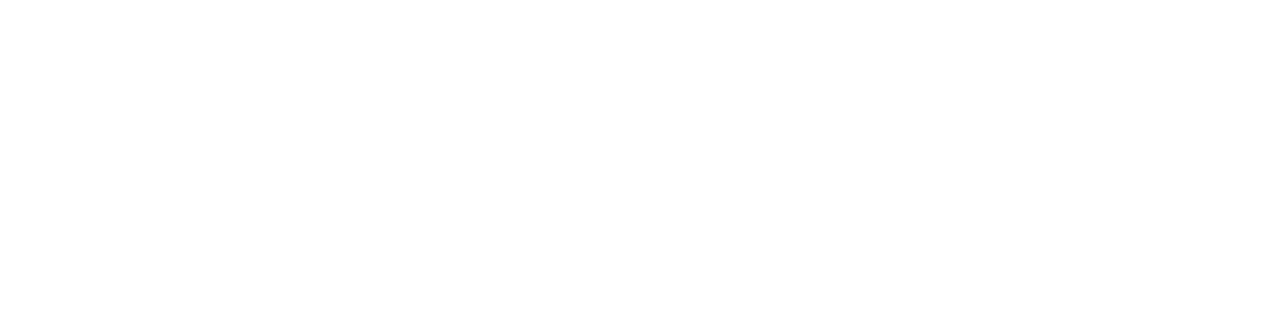
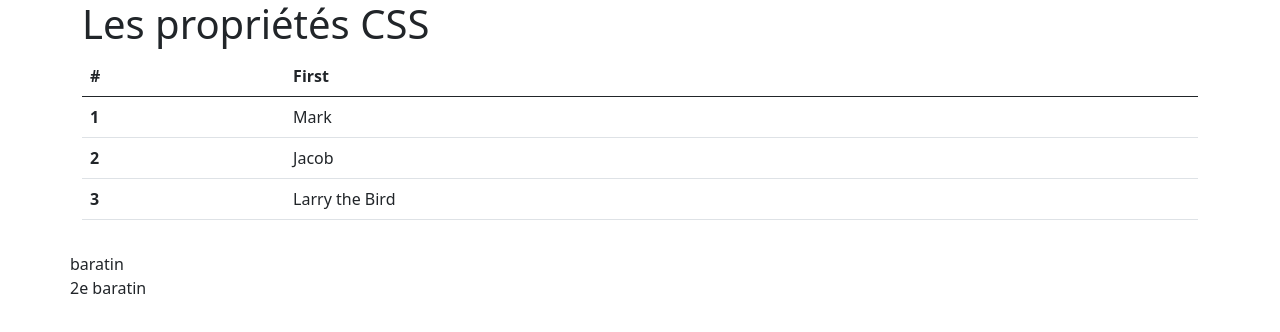
Before and after one commit to areverdy/tp_documentation_css, a plain HTML site: page index.html in a window 1280 px wide. Drawn offline with nearby package versions, Linux system fonts and the light colour scheme.

Commit message:
ajout 1er tableau

```diff
--- a/index.html
+++ b/index.html
@@ -3,11 +3,43 @@
 <head>
     <meta charset="UTF-8">
     <meta name="viewport" content="width=device-width, initial-scale=1.0">
-    <title>Document</title>
+    <title>les tables css</title>
     <link rel="stylesheet" href="styles.css">
     <link href="https://cdn.jsdelivr.net/npm/bootstrap@5.0.2/dist/css/bootstrap.min.css" rel="stylesheet" integrity="sha384-EVSTQN3/azprG1Anm3QDgpJLIm9Nao0Yz1ztcQTwFspd3yD65VohhpuuCOmLASjC" crossorigin="anonymous">
     </head>
 <body>
-
+    <div class="container">
+        <h1>Les propriétés CSS</h1>
+        <div class="row">
+            <div class="table">
+                <table class="table">
+                    <thead>
+                      <tr>
+                        <th scope="col">#</th>
+                        <th scope="col">First</th>
+                      </tr>
+                    </thead>
+                    <tbody>
+                      <tr>
+                        <th scope="row">1</th>
+                        <td>Mark</td>
+                    </tr>
+                      <tr>
+                        <th scope="row">2</th>
+                        <td>Jacob</td>
+                      </tr>
+                      <tr>
+                        <th scope="row">3</th>
+                        <td colspan="2">Larry the Bird</td>
+                    </tr>
+                    </tbody>
+                  </table>
+            </div>
+            baratin
+        </div>
+        <div class="row">
+            2e baratin
+        </div>
+    </div>
 </body>
 </html>
```
Also changed, not shown: 1 other file.
